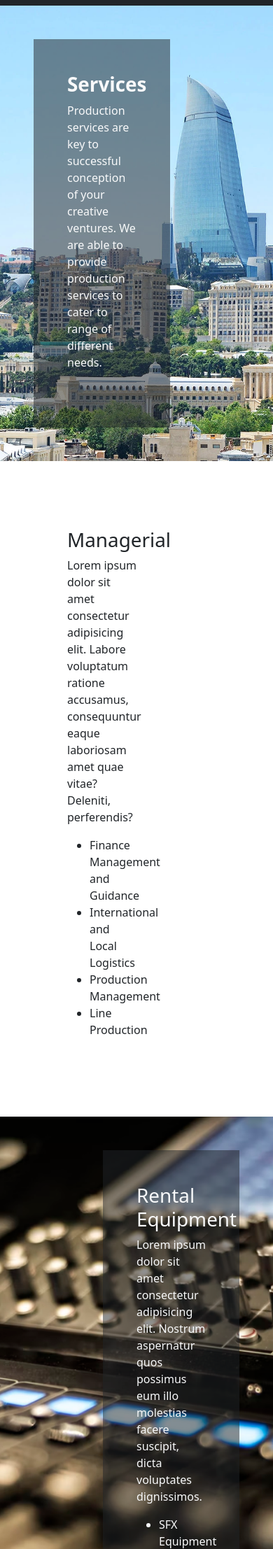
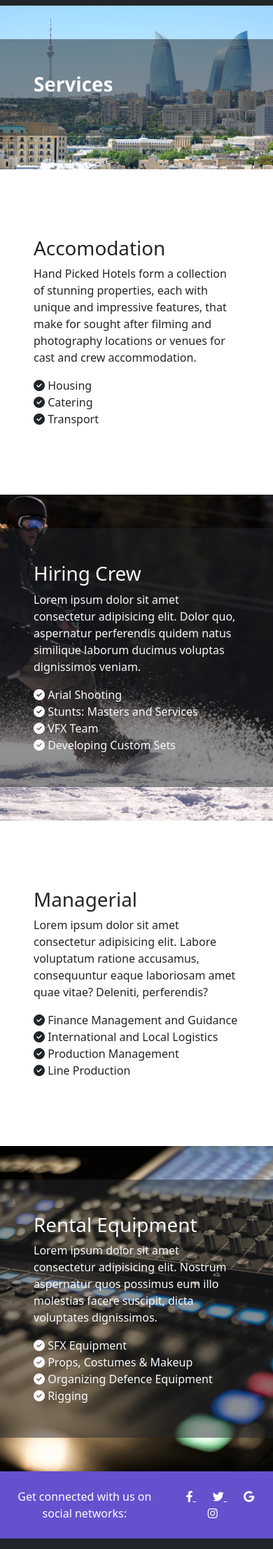
Before and after one commit to isaacemilien/LocationsToFilm, a PHP site: page /services.php in a window 390 px wide. Shown: the part 136-2350 px from the top of the page at 70% size. Run offline with PHP 8.4, Linux system fonts and the light colour scheme; some libraries are stand-ins or nearby versions.

Commit message:
Services page mobile friendly, services page icons and images added, index page qoute grammer fix

```diff
--- a/index.php
+++ b/index.php
@@ -45,8 +45,7 @@
     <div class="row bg h-100" style="background-image: url('imgs/doo.jpg')">
       <div class="col-6 my-5 bg-dark p-5 m-5" style="--bs-bg-opacity: .5;">
         <i class="fa-solid fa-quote-left text-white fs-3"></i>
-        <p class="text-light fst-italic fw-bold">“You've gotta dance like there's nobody watching.Love like you'll never be hurt.Sing like there's nobody listening, And live like it's heaven on earth.”</p>
-        <!-- <i class="fa-solid fa-quote-right text-white fs-2"></i> -->
+        <p class="text-light fst-italic fw-bold">“You've gotta dance like there's nobody watching, love like you'll never be hurt, sing like there's nobody listening, and live like it's heaven on Earth.”</p>
         <div class="text-white fw-bold mx-3">William W. Purkey </div>
         <div class="text-white  mx-3">Anesthesiologist in Winter Park, Florida</div>
       </div>
--- a/services.php
+++ b/services.php
@@ -1,60 +1,63 @@
 <?php include "header.php"; ?>
   <!-- Background -->
   <div class="container-fluid">
-    <div class="row bg h-100" style="background-image: url('imgs/azer.jpg')">
-      <div class="col-6 my-5 bg-dark p-5 m-5" style="--bs-bg-opacity: .5;">
+    <div class="row bg h-100 d-lg-flex justify-content-lg-start justify-content-center" style="background-image: url('imgs/azer.jpg')">
+      <div class="col-lg-6 col-12 col-10 my-5 bg-dark p-5 m-5" style="--bs-bg-opacity: .5;">
         <h1 class="fw-bold text-light">Services</h1>
-        <p class=" text-light ">Production services are key to successful conception of your creative ventures. We are able to provide production services to cater to range of different needs. <hr></p>
+        <p class="text-light d-none d-lg-block">Production services are key to successful conception of your creative ventures. We are able to provide production services to cater to range of different needs. </p>
       </div>
     </div>
     <!-- Services content -->
-    <div class="row">
-      <div class="col-6 my-5 p-5 m-5">
-        <h1>Managerial</h1>
-        <p>Lorem ipsum dolor sit amet consectetur adipisicing elit. Labore voluptatum ratione accusamus, consequuntur eaque laboriosam amet quae vitae? Deleniti, perferendis?</p>
-        <ul>
-          <li>Finance Management and Guidance</li>
-          <li>International and Local Logistics</li>
-          <li>Production Management</li>
-          <li>Line Production</li>
-        </ul>
+    <div class="row justify-content-center">
+      <div class="col-lg-5 my-5 p-5 m-5">
+        <h1>Accomodation</h1>
+        <p>Hand Picked Hotels form a collection of stunning properties, each with unique and impressive features, that make for sought after filming and photography locations or venues for cast and crew accommodation.</p>
+        <div>
+          <i class="fa-solid fa-circle-check"></i> Housing <br>
+          <i class="fa-solid fa-circle-check"></i> Catering <br>
+          <i class="fa-solid fa-circle-check"></i> Transport <br>
+        </div>
 
       </div>
-    </div>
-    <div class="row bg h-100 justify-content-end" style="background-image: url('imgs/SoundBoard_01.jpg')">
-      <div class="col-6 my-5 bg-dark p-5 m-5 mr-auto" style="--bs-bg-opacity: .5;">
-        <h1 class="text-light">Rental Equipment</h1>
-        <p class=" text-light ">Lorem ipsum dolor sit amet consectetur adipisicing elit. Nostrum aspernatur quos possimus eum illo molestias facere suscipit, dicta voluptates dignissimos.</p>
-        <ul class="text-light">
-          <li>SFX Equipment</li>
-          <li>Props, Costumes & Makeup</li>
-          <li>Organizing Defence Equipment</li>
-          <li>Rigging</li>
-        </ul>
+      <div class="col-lg-5 mt-5 ms-5 pe-4 d-none d-lg-flex justify-content-center">
+        <span class="iconify" data-icon="fa6-solid:people-roof" data-width="300" data-height="300"></span>
       </div>
     </div>
-    <div class="row">
-      <div class="col-6 my-5 p-5 m-5">
-        <h1>Accomodation</h1>
-        <p>Hand Picked Hotels form a collection of stunning properties, each with unique and impressive features, that make for sought after filming and photography locations or venues for cast and crew accommodation.</p>
-        <ul>
-          <li>Housing</li>
-          <li>Catering</li>
-          <li>Transport Services</li>
-        </ul>
+    <div class="row bg h-100 d-lg-flex justify-content-lg-end justify-content-center" style="background-image: url('imgs/skiing.jpg')">
+      <div class="col-lg-6 col-12 my-5 bg-dark p-5 m-5 text-light" style="--bs-bg-opacity: .5;">
+        <h1>Hiring Crew</h1>
+        <p>Lorem ipsum dolor sit amet consectetur adipisicing elit. Dolor quo, aspernatur perferendis quidem natus similique laborum ducimus voluptas dignissimos veniam.</p>
+        <i class="fa-solid fa-circle-check"></i> Arial Shooting<br>
+        <i class="fa-solid fa-circle-check"></i> Stunts: Masters and Services<br>
+        <i class="fa-solid fa-circle-check"></i> VFX Team<br>
+        <i class="fa-solid fa-circle-check"></i> Developing Custom Sets<br>
       </div>
     </div>
-    <div class="row bg h-100 justify-content-end" style="background-image: url('imgs/skiing.jpg')">
-      <div class="col-6 my-5 bg-dark p-5 m-5" style="--bs-bg-opacity: .5;">
-        <h1 class="text-light">Hiring Crew</h1>
-        <p class=" text-light ">Lorem ipsum dolor sit amet consectetur adipisicing elit. Dolor quo, aspernatur perferendis quidem natus similique laborum ducimus voluptas dignissimos veniam.</p>
-        <ul class="text-light">
-          <li>Arial Shooting</li>
-          <li>Stunts: Masters and Services</li>
-          <li>VFX Team</li>
-          <li>Developing Custom Sets</li>
-        </ul>
+
+    <div class="row justify-content-center">
+      <div class="col-lg-5 my-5 p-5 m-5">
+        <h1>Managerial</h1>
+        <p class="">Lorem ipsum dolor sit amet consectetur adipisicing elit. Labore voluptatum ratione accusamus, consequuntur eaque laboriosam amet quae vitae? Deleniti, perferendis?</p>
+        <i class="fa-solid fa-circle-check"></i> Finance Management and Guidance <br>
+        <i class="fa-solid fa-circle-check"></i> International and Local Logistics <br>
+        <i class="fa-solid fa-circle-check"></i> Production Management <br>
+        <i class="fa-solid fa-circle-check"></i> Line Production <br>
+      </div>
+      <div class="col-lg-5 mt-5 ms-5 pe-4 d-none d-lg-flex justify-content-center pt-4">
+        <span class="iconify" data-icon="bi:clipboard-check-fill" data-width="300" data-height="300"></span>
+      </div>
+
+    </div>
+    <div class="row bg h-100 d-lg-flex justify-content-lg-end justify-content-center" style="background-image: url('imgs/SoundBoard_01.jpg')">
+      <div class="col-lg-6 col-12 my-5 bg-dark p-5 m-5 text-light" style="--bs-bg-opacity: .5;">
+        <h1>Rental Equipment</h1>
+        <p>Lorem ipsum dolor sit amet consectetur adipisicing elit. Nostrum aspernatur quos possimus eum illo molestias facere suscipit, dicta voluptates dignissimos.</p>
+        <i class="fa-solid fa-circle-check"></i> SFX Equipment<br>
+        <i class="fa-solid fa-circle-check"></i> Props, Costumes & Makeup<br>
+        <i class="fa-solid fa-circle-check"></i> Organizing Defence Equipment<br>
+        <i class="fa-solid fa-circle-check"></i> Rigging<br>
       </div>
     </div>
+
   </div>
 <?php include "footer.php"; ?>
--- a/styles.css
+++ b/styles.css
@@ -22,3 +22,9 @@
   vertical-align: -.125em;
   fill: currentColor;
 }
+
+/* Style lists */
+ul {
+  list-style-position: inside;
+  padding-left: 0;
+}
```
